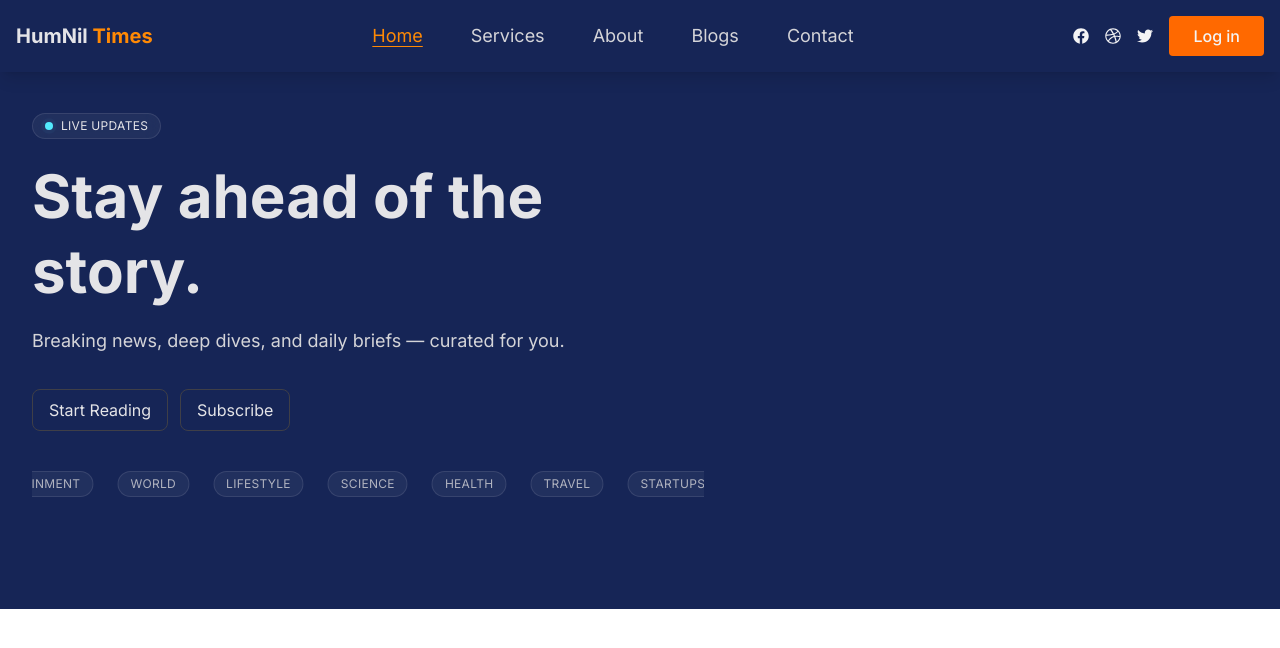
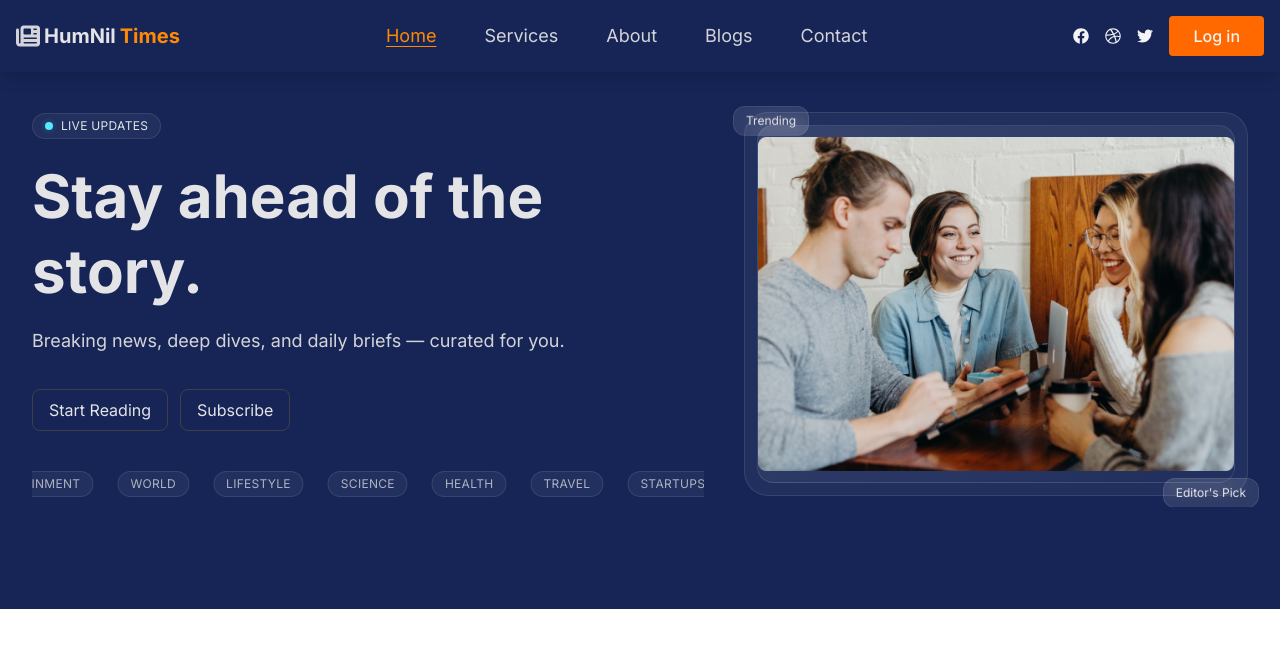
Before and after one commit to sarkarniloy102/HumNil-Times, a React (Vite) app: page / in a window 1280 px wide. Shown: the top 648 px of the page. Built offline with nearby package versions, Linux system fonts and the light colour scheme.

Commit message:
right side of banner

```diff
--- a/src/Components/Pages/Home/Banner.jsx
+++ b/src/Components/Pages/Home/Banner.jsx
@@ -1,5 +1,5 @@
 import { Link } from "react-router-dom";
-// import trendingImg from "../../../assets/about.png";
+import trendingImg from "../../../assets/about.png";
 /* eslint-disable no-unused-vars */
 import { motion } from "framer-motion";
 import TopicsTicker from "./TopicsTicker";
@@ -7,9 +7,7 @@ import TopicsTicker from "./TopicsTicker";
 const Banner = ({ title = "Stay ahead of the story.",
     subtitle = "Breaking news, deep dives, and daily briefs — curated for you.",
     Primary = "Start Reading",
-    Secondary = "Subscribe",
-    onPrimaryClick,
-    onSecondaryClick, }) => {
+    Secondary = "Subscribe", }) => {
 
     return (
 
@@ -65,6 +63,37 @@ const Banner = ({ title = "Stay ahead of the story.",
                 </div>
 
                 {/* Right side : image*/}
+                <motion.div
+                    initial={{ y: 30, opacity: 0 }}
+                    animate={{ y: 0, opacity: 1 }}
+                    transition={{ duration: 0.9, delay: 0.2 }}
+                    className="relative mt-12 h-64 w-full max-w-xl flex-1 self-stretch rounded-3xl border border-white/10 bg-white/5 p-3 backdrop-blur sm:h-72 lg:mt-0 lg:h-96"
+                >
+                    <div className="grid h-full place-items-center rounded-2xl border border-white/10 bg-gradient-to-br from-white/10 to-transparent">
+                        <span className="text-sm text-zinc-300/80">
+                            <img src={trendingImg} alt="" />
+                        </span>
+
+                    </div>
+
+                    {/* Floating badges */}
+                    <motion.div
+                        initial={{ y: -6 }}
+                        animate={{ y: 6 }}
+                        transition={{ repeat: Infinity, repeatType: "mirror", duration: 2 }}
+                        className="absolute -left-3 -top-3 rounded-xl border border-white/10 bg-white/10 px-3 py-1.5 text-xs backdrop-blur"
+                    >
+                        Trending
+                    </motion.div>
+                    <motion.div
+                        initial={{ y: 6 }}
+                        animate={{ y: -6 }}
+                        transition={{ repeat: Infinity, repeatType: "mirror", duration: 2.4 }}
+                        className="absolute -right-3 -bottom-3 rounded-xl border border-white/10 bg-white/10 px-3 py-1.5 text-xs backdrop-blur"
+                    >
+                        Editor's Pick
+                    </motion.div>
+                </motion.div>
 
             </div>
 
--- a/src/Components/Shared/Navbar.jsx
+++ b/src/Components/Shared/Navbar.jsx
@@ -1,6 +1,6 @@
 import { NavLink } from "react-router-dom";
 // react icon
-import { FaXmark } from "react-icons/fa6";
+import { FaBlog, FaBlogger, FaNewspaper, FaXmark } from "react-icons/fa6";
 import { FaBars, FaDribbble, FaFacebook, FaTwitter } from "react-icons/fa";
 import { useState } from "react";
 
@@ -24,7 +24,9 @@ const Navbar = () => {
     return (
         <header className="fixed top-0 left-0 right-0 bg-blue-950 text-zinc-200 z-50  shadow-lg">
             <nav className="px-4 py-4 max-w-7xl mx-auto flex justify-between items-center">
-                <a href="/" className="text-xl font-bold text-zinc-200">HumNil <span className="text-orange-400">Times</span></a>
+                <a href="/" className="text-xl font-bold text-zinc-200 flex gap-1 items-center justify-center">
+                    <FaNewspaper className="w-6 h-6 text-zinc-300" />
+                    <span>HumNil</span> <span className="text-orange-400">Times</span></a>
 
                 {/* navitem for lg screen */}
                 <ul className="hidden md:flex gap-12 text-lg">
```
